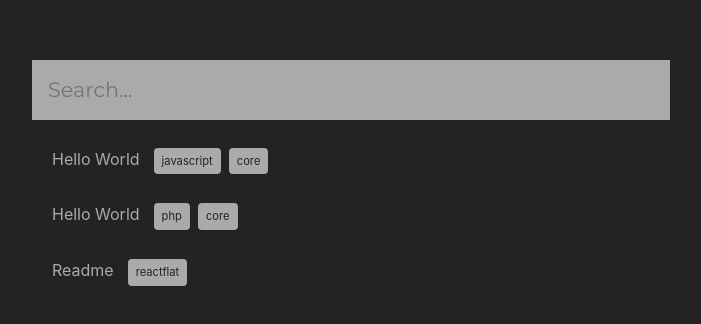
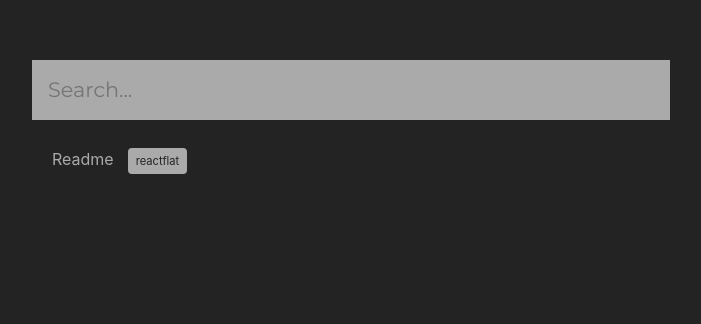
Before and after one commit to thefallenmerc/react-flat-cms, a React (Create React App) app: page / in a window 1280 px wide. Shown: the part 110-434 px from the top of the page, without its empty margins (289-990 px from the left). Built offline with nearby package versions, Linux system fonts and the light colour scheme.

Commit message:
1. Removed extra pages 2. Added hot:reload on file change

```diff
--- a/package.json
+++ b/package.json
@@ -17,10 +17,12 @@
     "test": "react-scripts test --env=jsdom",
     "eject": "react-scripts eject",
     "clear:page": "./node_modules/.bin/rimraf src/pages",
-    "scan:page": "node ./src/core/scanner.js"
+    "scan:page": "node ./src/core/scanner.js",
+    "dev:page": "nodemon --exec \"npm run scan:page\" -e \"md\""
   },
   "devDependencies": {
     "chalk": "^3.0.0",
+    "nodemon": "^2.0.4",
     "react-scripts": "^3.4.0",
     "rimraf": "^3.0.2"
   },
--- a/public/index.html
+++ b/public/index.html
@@ -4,7 +4,7 @@
 <head>
     <meta charset="UTF-8">
     <meta name="viewport" content="width=device-width, initial-scale=1.0">
-    <title>React Flat</title>
+    <title>Laravel Certification</title>
     <link rel="stylesheet" href="%PUBLIC_URL%/assets/css/prism.twilight.css">
     <script src="%PUBLIC_URL%/assets/js/prism.js"></script>
 </head>
--- a/src/MDs/content.json
+++ b/src/MDs/content.json
@@ -1,5 +1,3 @@
 [
-  "javascript/core/hello_world.md",
-  "php/core/hello_world.md",
   "ReactFlat/readme.md"
 ]
--- a/src/Router.js
+++ b/src/Router.js
@@ -3,16 +3,12 @@ import React from 'react';
 
 import FourOFour from './components/FourOFour';
 
-import JavascriptCoreHelloWorld from "./pages/javascript/core/hello_world.jsx";
-import PhpCoreHelloWorld from "./pages/php/core/hello_world.jsx";
 import ReactFlatReadme from "./pages/ReactFlat/readme.jsx";
 
 export default class Router extends React.Component {
     render() {
         return (
             <Switch>
-				<Route path={"/javascript/core/hello-world"} component={JavascriptCoreHelloWorld} />
-				<Route path={"/php/core/hello-world"} component={PhpCoreHelloWorld} />
 				<Route path={"/reactflat/readme"} component={ReactFlatReadme} />
                 <Route path="/:page" render={props => <FourOFour />} />
             </Switch>
--- a/src/routes.js
+++ b/src/routes.js
@@ -1,28 +1,4 @@
 export default [
-  {
-    "component": "JavascriptCoreHelloWorld",
-    "name": "Hello World",
-    "path": "/pages/javascript/core/hello_world.jsx",
-    "url": "/javascript/core/hello-world",
-    "tags": [
-      "javascript",
-      "core",
-      "hello world"
-    ],
-    "seoTags": "javascript,core,hello world"
-  },
-  {
-    "component": "PhpCoreHelloWorld",
-    "name": "Hello World",
-    "path": "/pages/php/core/hello_world.jsx",
-    "url": "/php/core/hello-world",
-    "tags": [
-      "php",
-      "core",
-      "hello world"
-    ],
-    "seoTags": "php,core,hello world"
-  },
   {
     "component": "ReactFlatReadme",
     "name": "Readme",
```
Also changed, not shown: src/MDs/javascript/core/hello_world.md (deleted, +0 -7 lines), src/MDs/php/core/hello_world.md (deleted, +0 -9 lines), 1 other file (tests, documents, lock files or other folders).
